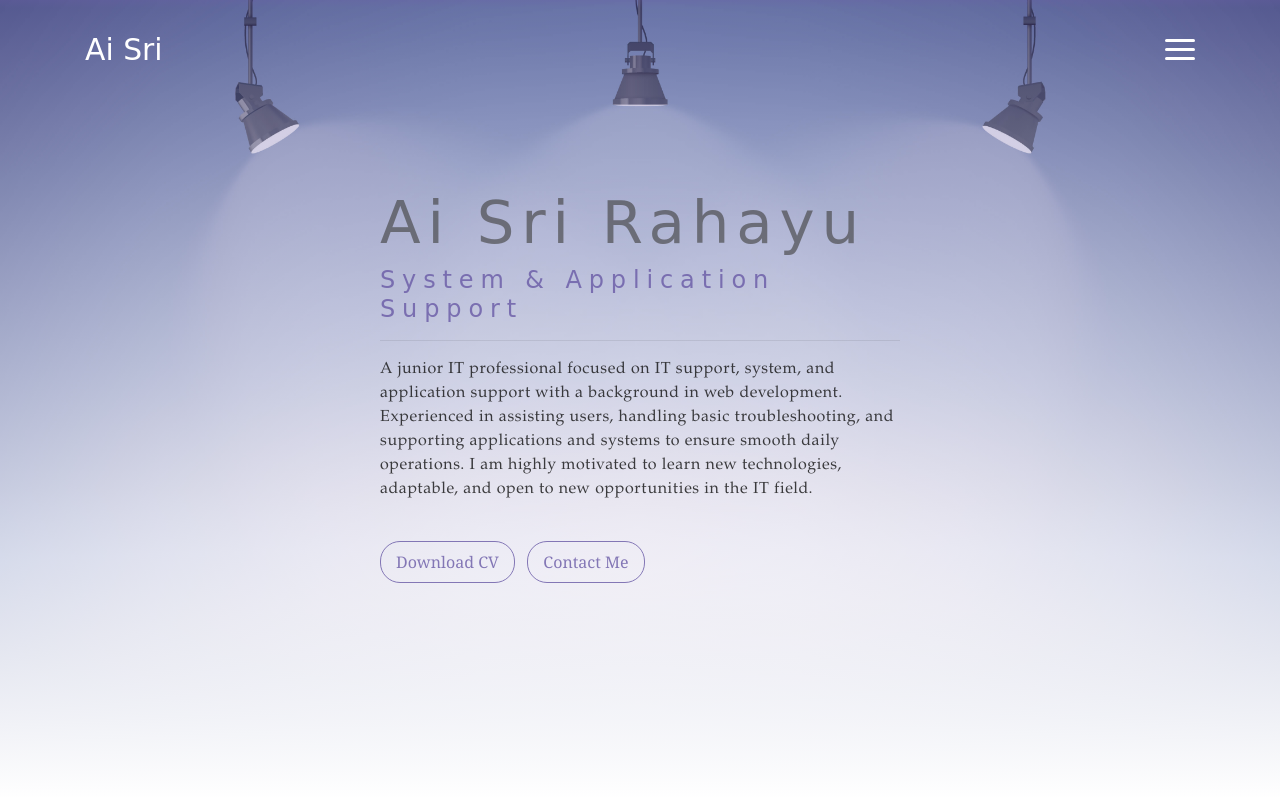
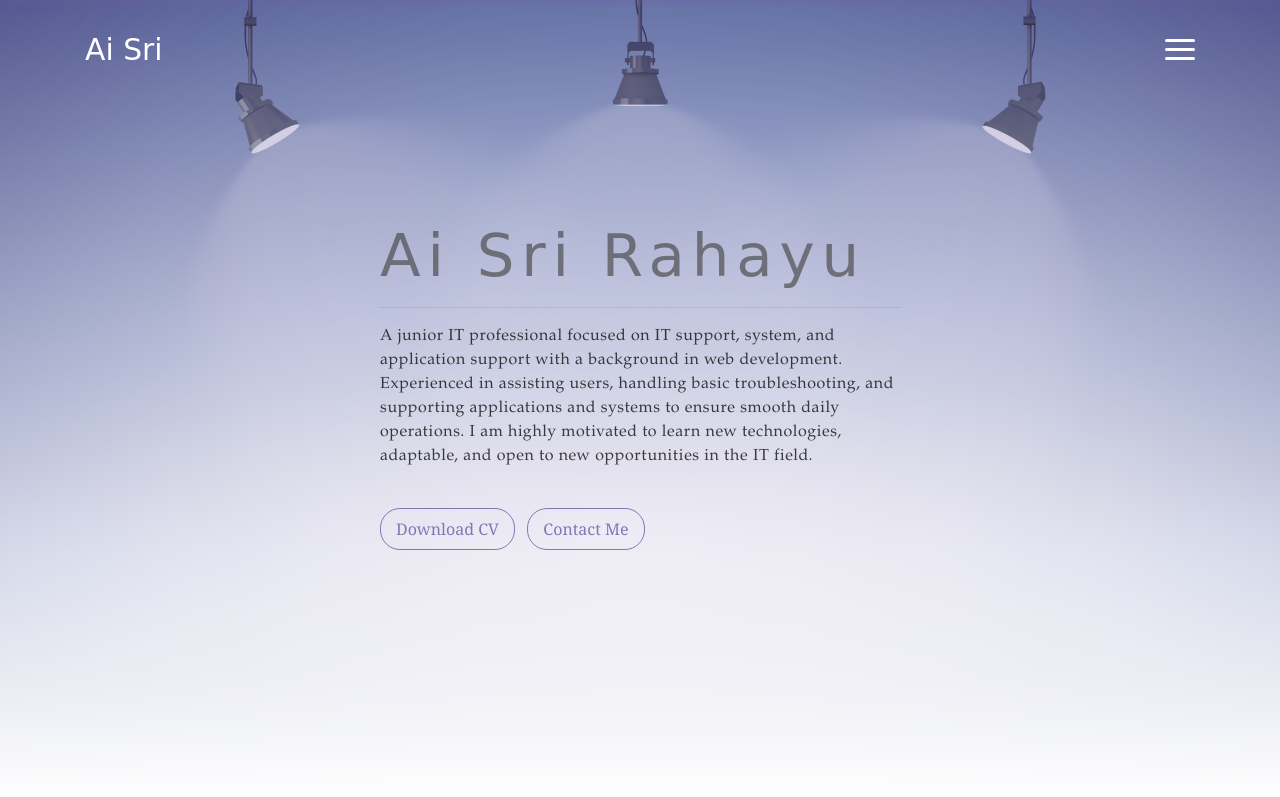
Before and after one commit to srirhy0601/Portofolio, a website: page index.html in a window 1280 px wide. Shown: the top 797 px of the page. Drawn offline with nearby package versions, Linux system fonts and the light colour scheme; a web font is replaced by a local one.

Commit message:
Remove subtitle from header in index.html
Removed the subtitle line from the header section.

```diff
--- a/index.html
+++ b/index.html
@@ -71,7 +71,6 @@
         <h1 class="header-title">
           <span class="up">Ai Sri Rahayu</span>
           </h1>
-          <h4 ><span class="down">System & Application Support</span></h4>
         <hr>
         <p class="header-subtitle">
           A junior IT professional focused on IT support, system,
```
